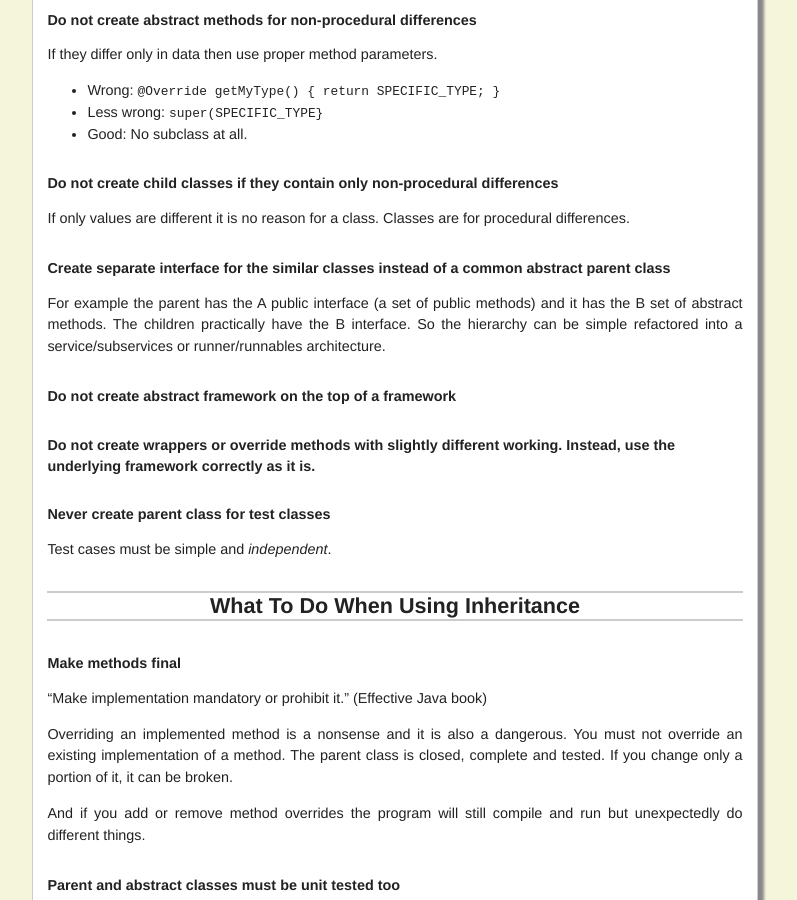
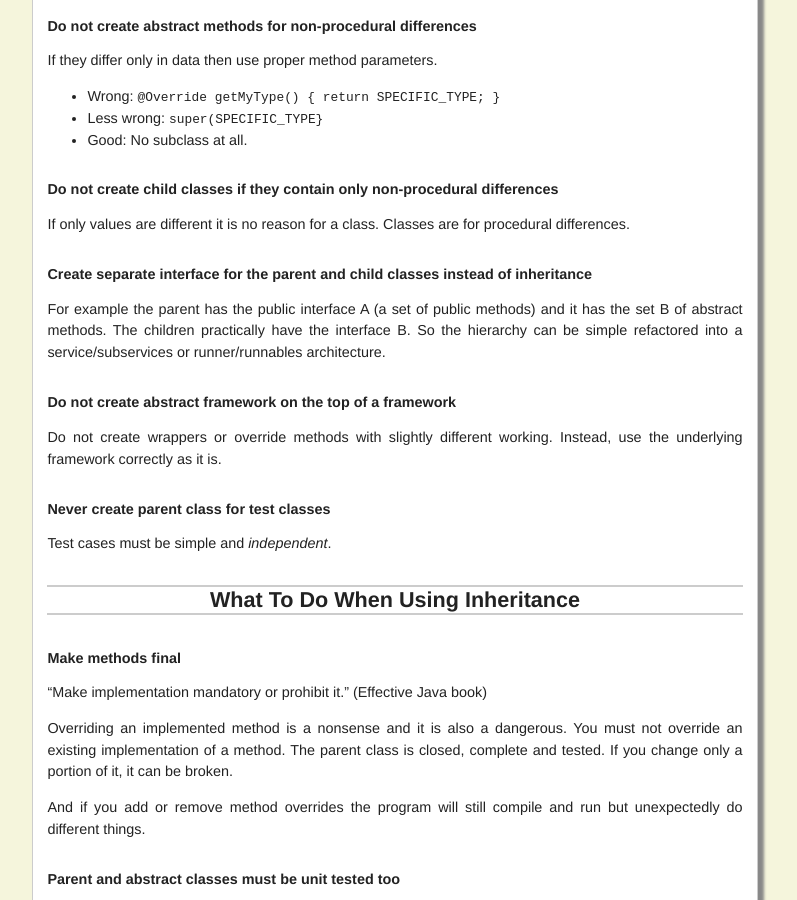
Before and after one commit to woj-tek/petozoltan.github.io, a Jekyll site: the page built from _posts/2016-06-18-when-to-avoid-inheritance.md, in a window 1280 px wide and 900 px high, scrolled down 2712 px. Shown: the whole window, without its empty margins (245-1042 px from the left). Built offline with Jekyll 4.4.1, drawn with Linux system fonts in a browser that asks for light colours; some of the changed text lies outside the part shown.

Commit message:
Minor corrections

```diff
--- a/_posts/2016-06-18-when-to-avoid-inheritance.md
+++ b/_posts/2016-06-18-when-to-avoid-inheritance.md
@@ -30,20 +30,20 @@
 * do not use input parameters of the inherited methods,
 * must override already implemented methods.
 
-#### Do not create parent class if you have to call 'super' or pass 'this'
-
-If you
-
-* have to call 'super' but not in a constructor, or
-* have to pass 'this' from parent to child or opposite,
-
-then parent and child just simply call each other as independent classes. No need for inheritance between them.
-
 #### Do not create class hierarchy if you got warnings
 
 This is similar to the previous case, because you might get warnings about unused parameters, empty blocks, etc.
 
-Of course, you should turn on warnings to see them.
+Of course, you should *turn on warnings* to see them.
+
+#### Do not create parent class if you have to call `super` or pass `this`
+
+If you
+
+* have to call `super` but not in a constructor, or
+* have to pass `this` from parent to child or opposite,
+
+then parent and child just simply call each other as independent classes. No need for inheritance between them.
 
 #### Do not create parent class if you find that it must be modified when a child class is added or modified
 
@@ -119,13 +119,13 @@
 
 If only values are different it is no reason for a class. Classes are for procedural differences.
 
-#### Create separate interface for the similar classes instead of a common abstract parent class
+#### Create separate interface for the parent and child classes instead of inheritance
 
-For example the parent has the A public interface (a set of public methods) and it has the B set of abstract methods. The children practically have the B interface. So the hierarchy can be simple refactored into a service/subservices or runner/runnables architecture.
+For example the parent has the public interface A (a set of public methods) and it has the set B of abstract methods. The children practically have the interface B. So the hierarchy can be simple refactored into a service/subservices or runner/runnables architecture.
 
 #### Do not create abstract framework on the top of a framework
 
-#### Do not create wrappers or override methods with slightly different working. Instead, use the underlying framework correctly as it is.
+Do not create wrappers or override methods with slightly different working. Instead, use the underlying framework correctly as it is.
 
 #### Never create parent class for test classes
 
```
